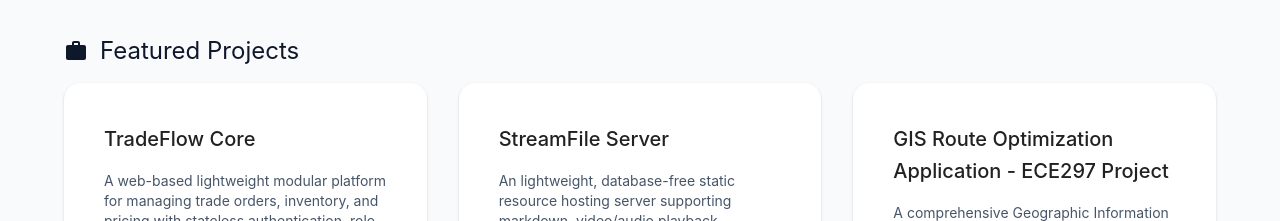
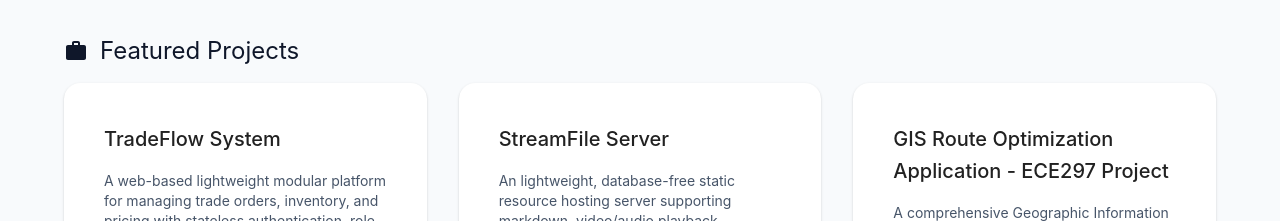
Before and after one commit to lihaozhe013/my-portfolio, a React (Vite) app: page / in a window 1280 px wide. Shown: the part 780-1001 px from the top of the page. Built offline with nearby package versions, Linux system fonts and the light colour scheme; the HTML template or start-up script is replaced by a standard one.

Commit message:
update links

```diff
--- a/src/Portfolio.jsx
+++ b/src/Portfolio.jsx
@@ -30,7 +30,7 @@ import avatarImage from "./assets/avatar.jpg";
 const Portfolio = () => {
   const projects = [
     {
-      title: "TradeFlow Core",
+      title: "TradeFlow System",
       description:
         "A web-based lightweight modular platform for managing trade orders, inventory, and pricing with stateless authentication, role-based access control, i18n, and excel export.",
       technologies: [
@@ -54,7 +54,7 @@ const Portfolio = () => {
         },
         {
           label: "Demo",
-          href: "https://lihaozhe013.github.io/lihaozhe-website/posts/tradeflow-core/",
+          href: "https://lihaozhe013.github.io/lihaozhe-website/posts/tradeflow-system/",
           type: "external",
         },
       ],
```
